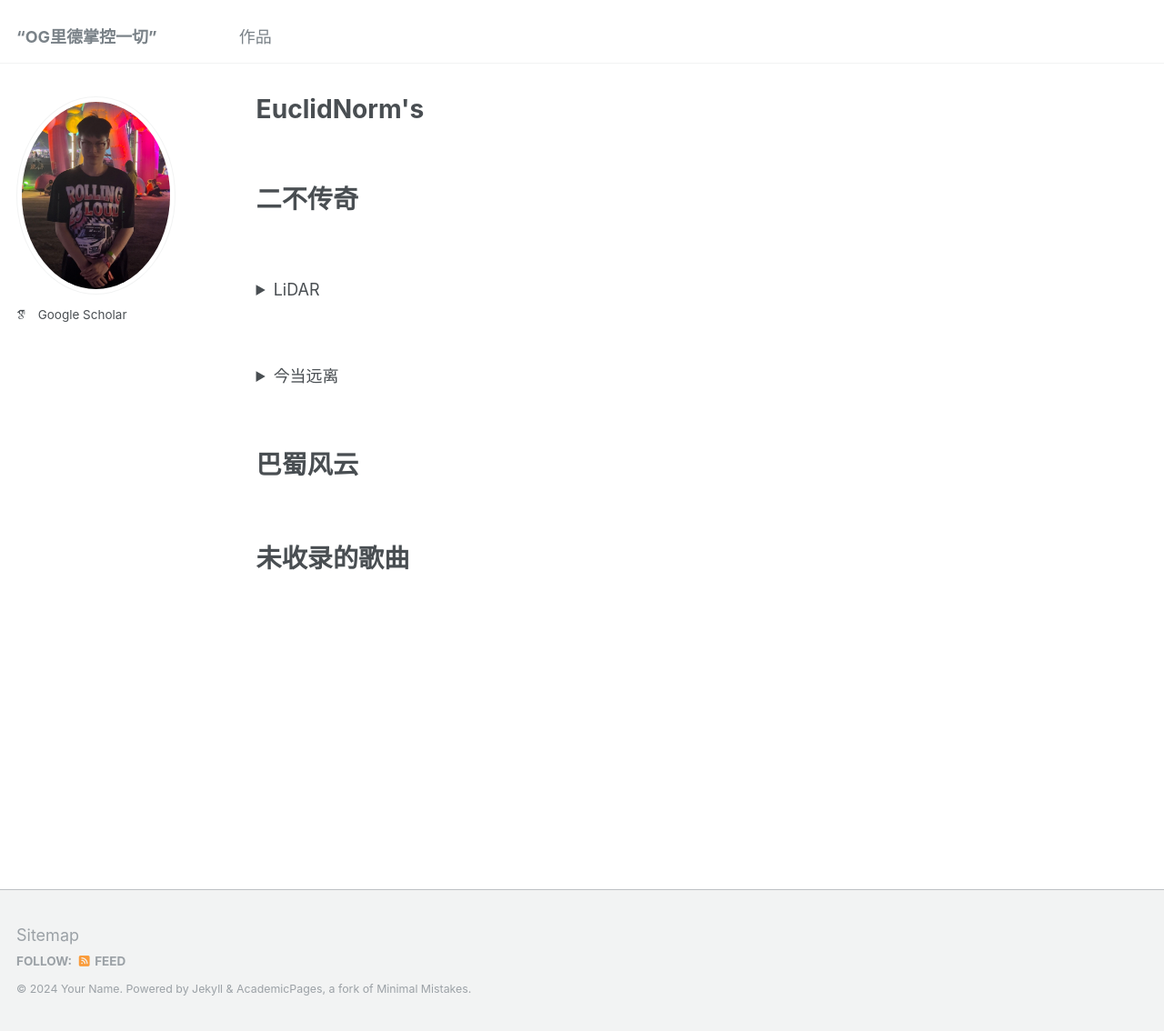
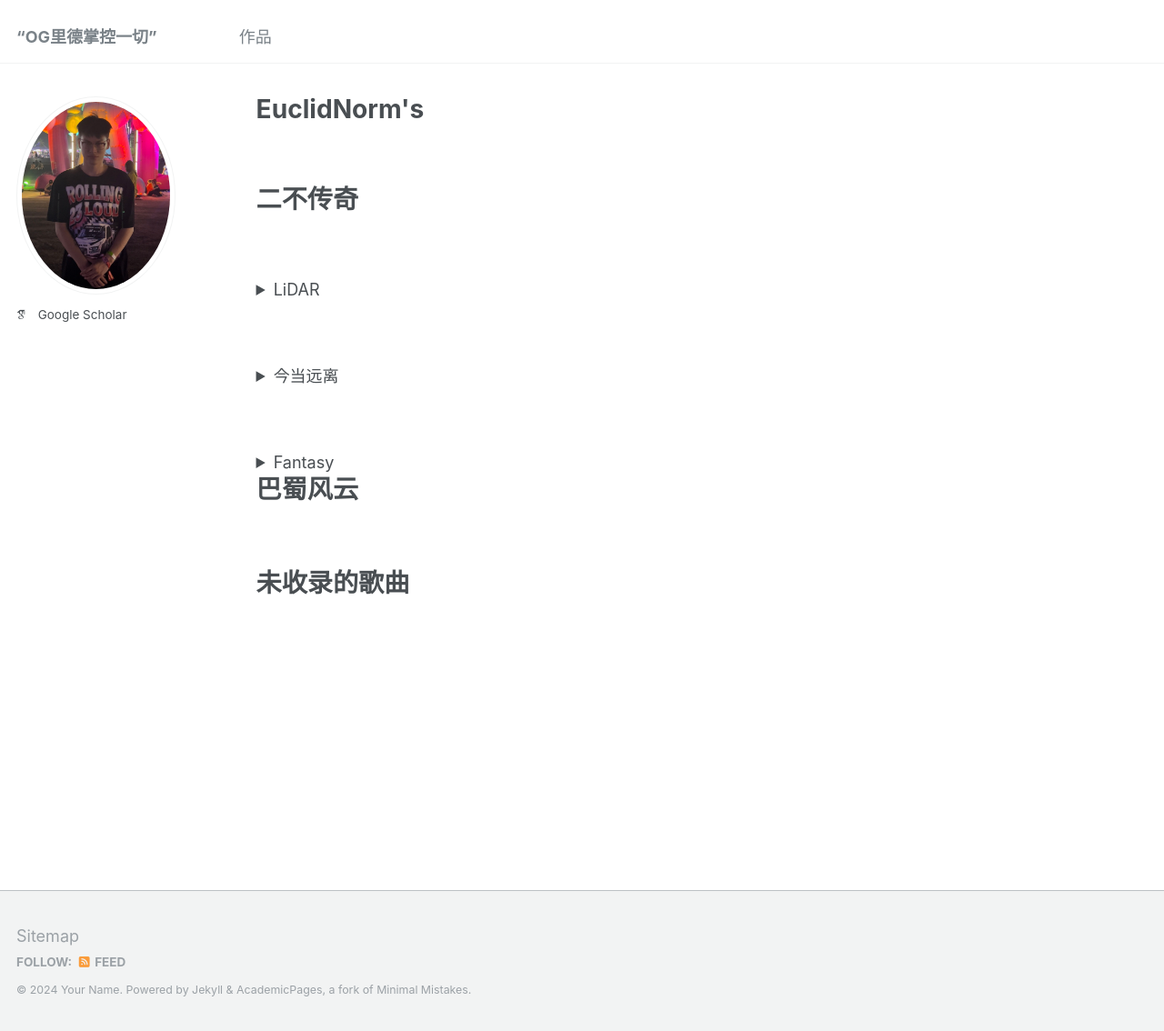
Before and after one commit to BSITA-CQ/BSITA-CQ.github.io, a Jekyll site: the page built from _pages/cv.md, in a window 1280 px wide and 1134 px high. Shown: the whole window at 91% size. Built offline with Jekyll 4.4.1, drawn with Linux system fonts in a browser that asks for light colours; some web fonts are replaced.

Commit message:
Update cv.md

```diff
--- a/_pages/cv.md
+++ b/_pages/cv.md
@@ -159,6 +159,57 @@
 
 <br/>
 
+<details>
+<summary>Fantasy</summary>
+
+<br/>
+抬头仰望天空，我们是否还是初见时的面容
+<br/>
+泛黄的回忆，在那时你会出现在我梦里
+<br/>
+Fantasy，living in fantasy
+<br/>
+在我的梦里总会出现你的身影
+<br/>
+Fantasy，living in fantasy
+<br/>
+冬天里仿佛又听见了你的声音
+<br/>
+不想再分开因为下一次重逢又是漫无归期
+<br/>
+When I was down, you always show up and you say you will come to save me
+<br/>
+每一次看你眼神我勾起一段段甜蜜的回忆
+<br/>
+Baby，如果爱是场骗局那你太卑鄙
+<br/>
+Baby牵着我的手，告诉我会陪你
+<br/>
+I don't wanna go，尽管维持关系费力
+<br/>
+她们全是hoe，你是最独特的唯一
+<br/>
+All inside your soul，我能发现你的美丽
+<br/>
+沉迷于二次元，那曾是曾经的我
+<br/>
+于是我有很多梦，变得不愿意将就
+<br/>
+虚伪会让人很恼火，真诚会让我上头
+<br/>
+执念在让我去坚持，现实在让我放手
+<br/>
+奇妙的旅行，这一路有你，我很乐意
+<br/>
+按下了快门我把我们的经历装进了相片
+<br/>
+努力对你好我不想以后不是你在我旁边
+<br/>
+泪使红梢减旧香，谁使鸳鸯故作双
+<br/>
+放任一切不去想，你在就是乌托邦
+
+</details>
 
 巴蜀风云
 =========
```
